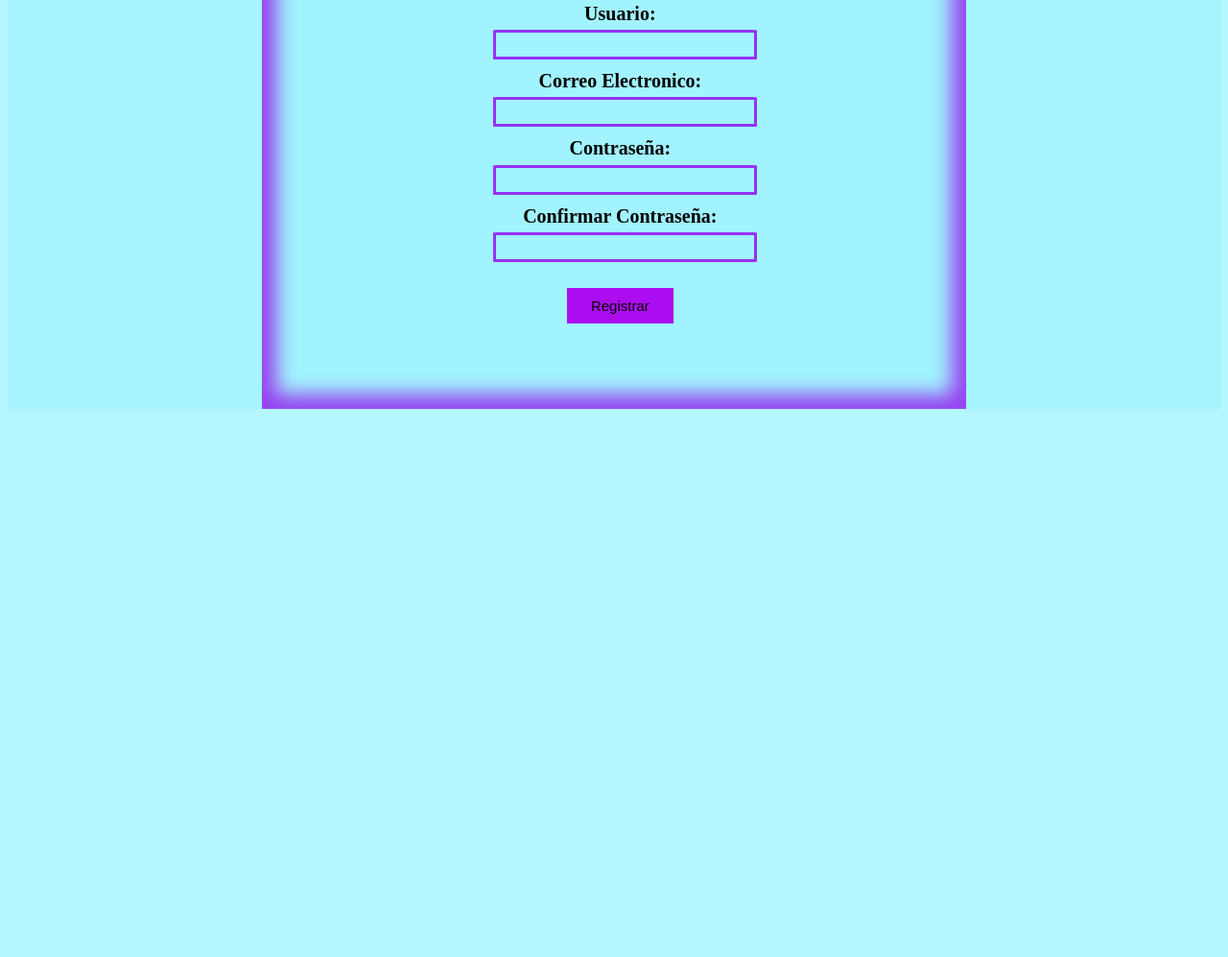
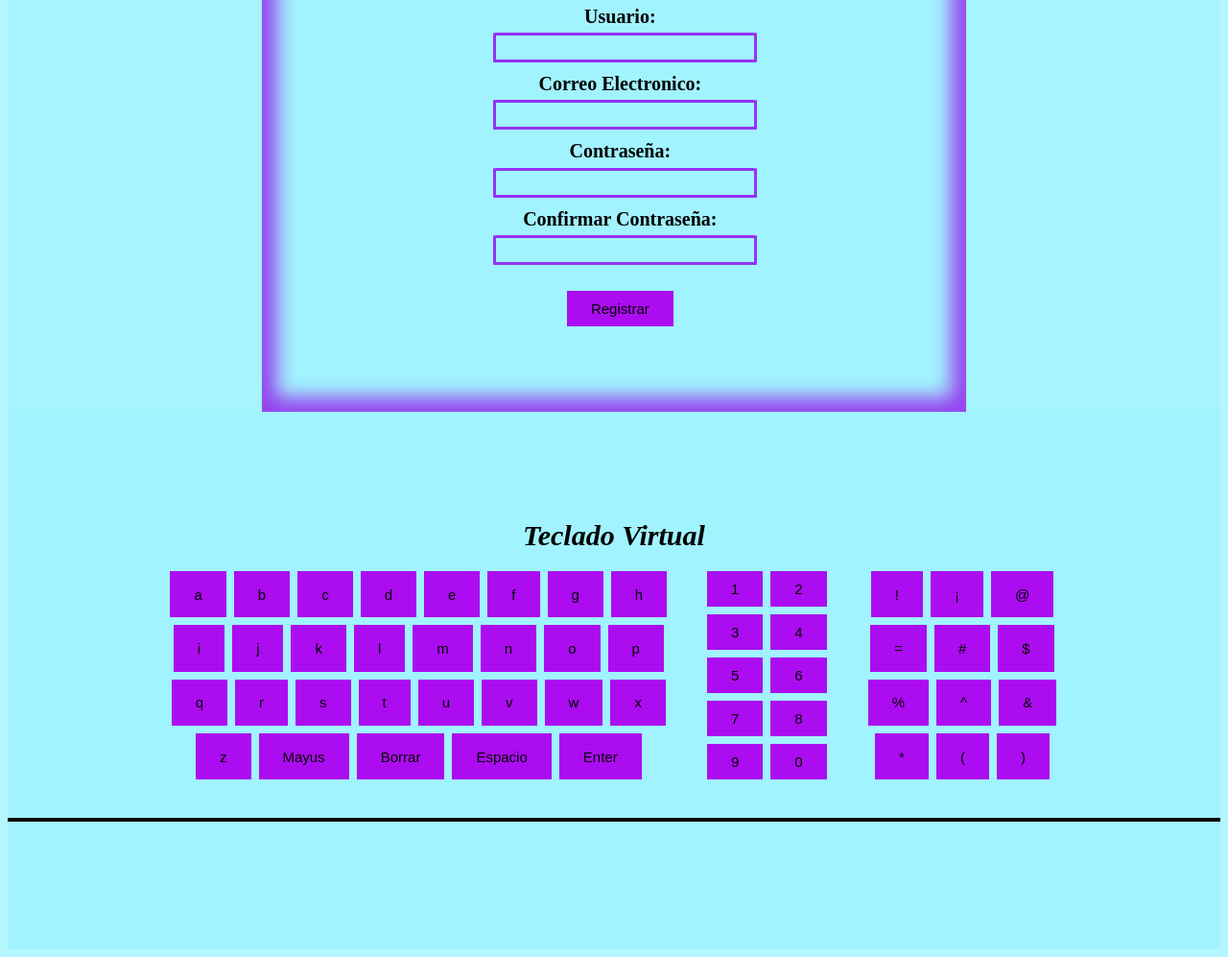
Before and after one commit to Dieote/LenguajeMarcasUE, a plain HTML site: page Actividad3/formulario.html in a window 1280 px wide. Shown: the part 549-1546 px from the top of the page at 96% size. Before the commit the page ends 983 px from the top, so only its background shows below. Drawn offline with Linux system fonts and the light colour scheme.

Commit message:
teclado virtual
Creacion teclado

```diff
--- a/Actividad3/css/styles.css
+++ b/Actividad3/css/styles.css
@@ -72,3 +72,43 @@ h3{
     font-size: 25px;
     font-style: oblique;
 }
+/* Teclado Virtual*/
+.teclado-titulo h3{
+    text-align: center;
+    font-size: 30px;
+    font-weight: bold;
+    margin: 0;
+}
+.caja-teclado{
+    margin: 0;
+    height: 70vh;
+    display: flex;
+    align-items: center;
+    justify-content: center;
+}
+
+#virtual-teclas {
+    display: inline-flex;
+    gap: 20px;
+    padding: 20px 169px;
+    border-radius: 12px;
+}
+
+.alfabeto, .numeros, .simbolos {
+    display: flex;
+    flex-wrap: wrap;
+    justify-content: center;
+    gap: 8px;
+}
+
+.acciones-teclado{
+    display: flex;
+    justify-content: center;
+    gap: 8px;
+}
+hr{
+    border: 10px;
+    height: 4px;
+    background: black;
+    margin: 20px 0;
+}
--- a/Actividad3/formulario.html
+++ b/Actividad3/formulario.html
@@ -1,11 +1,13 @@
 <!DOCTYPE html>
 <html lang="es">
+
 <head>
-        <meta charset = "UTF-8">
-        <meta name = "viewport" content = "width=device-width, initial-scale=1.0">
+    <meta charset="UTF-8">
+    <meta name="viewport" content="width=device-width, initial-scale=1.0">
     <title> Formulario Actividad Evaluable 3</title>
-        <link rel = "stylesheet" href = "css/styles.css">
+    <link rel="stylesheet" href="css/styles.css">
 </head>
+
 <body>
     <div class="titulo">
         <h1>Formulario de registro interactivo</h1>
@@ -18,7 +20,7 @@
         </div>
     </div>
 
-        <form method="get" >
+    <form method="get">
         <div>
             <h3>Ingrese sus datos</h3>
             <hr>
@@ -38,4 +40,70 @@
         </div>
 
     </form>
+    <div class="caja-teclado">
+        <div class="teclado">
+            <div class="teclado-titulo">
+                <h3>Teclado Virtual</h3>
+            <div id="virtual-teclas">
+                <div class="alfabeto">
+                    <button class="letra">a</button>
+                    <button class="letra">b</button>
+                    <button class="letra">c</button>
+                    <button class="letra">d</button>
+                    <button class="letra">e</button>
+                    <button class="letra">f</button>
+                    <button class="letra">g</button>
+                    <button class="letra">h</button>
+                    <button class="letra">i</button>
+                    <button class="letra">j</button>
+                    <button class="letra">k</button>
+                    <button class="letra">l</button>
+                    <button class="letra">m</button>
+                    <button class="letra">n</button>
+                    <button class="letra">o</button>
+                    <button class="letra">p</button>
+                    <button class="letra">q</button>
+                    <button class="letra">r</button>
+                    <button class="letra">s</button>
+                    <button class="letra">t</button>
+                    <button class="letra">u</button>
+                    <button class="letra">v</button>
+                    <button class="letra">w</button>
+                    <button class="letra">x</button>
+                    <button class="letra">z</button>
+                    <button id="mayus">Mayus</button>
+                    <button id="borrar">Borrar</button>
+                    <button id="espacio">Espacio</button>
+                    <button id="enter">Enter</button>
+                </div>
+                <div class="numeros">
+                    <button class="numero">1</button>
+                    <button class="numero">2</button>
+                    <button class="numero">3</button>
+                    <button class="numero">4</button>
+                    <button class="numero">5</button>
+                    <button class="numero">6</button>
+                    <button class="numero">7</button>
+                    <button class="numero">8</button>
+                    <button class="numero">9</button>
+                    <button class="numero">0</button>
+                </div>
+                <div class="simbolos">
+                    <button class="simbolo">!</button>
+                    <button class="simbolo">¡</button>
+                    <button class="simbolo">@</button>
+                    <button class="simbolo">=</button>
+                    <button class="simbolo">#</button>
+                    <button class="simbolo">$</button>
+                    <button class="simbolo">%</button>
+                    <button class="simbolo">^</button>
+                    <button class="simbolo">&amp;</button>
+                    <button class="simbolo">*</button>
+                    <button class="simbolo">(</button>
+                    <button class="simbolo">)</button>
+                </div>
+            </div>
+        </div>
+        <hr>
+
 </body>
```
Lines whose indentation alone changed are shown as unchanged.
